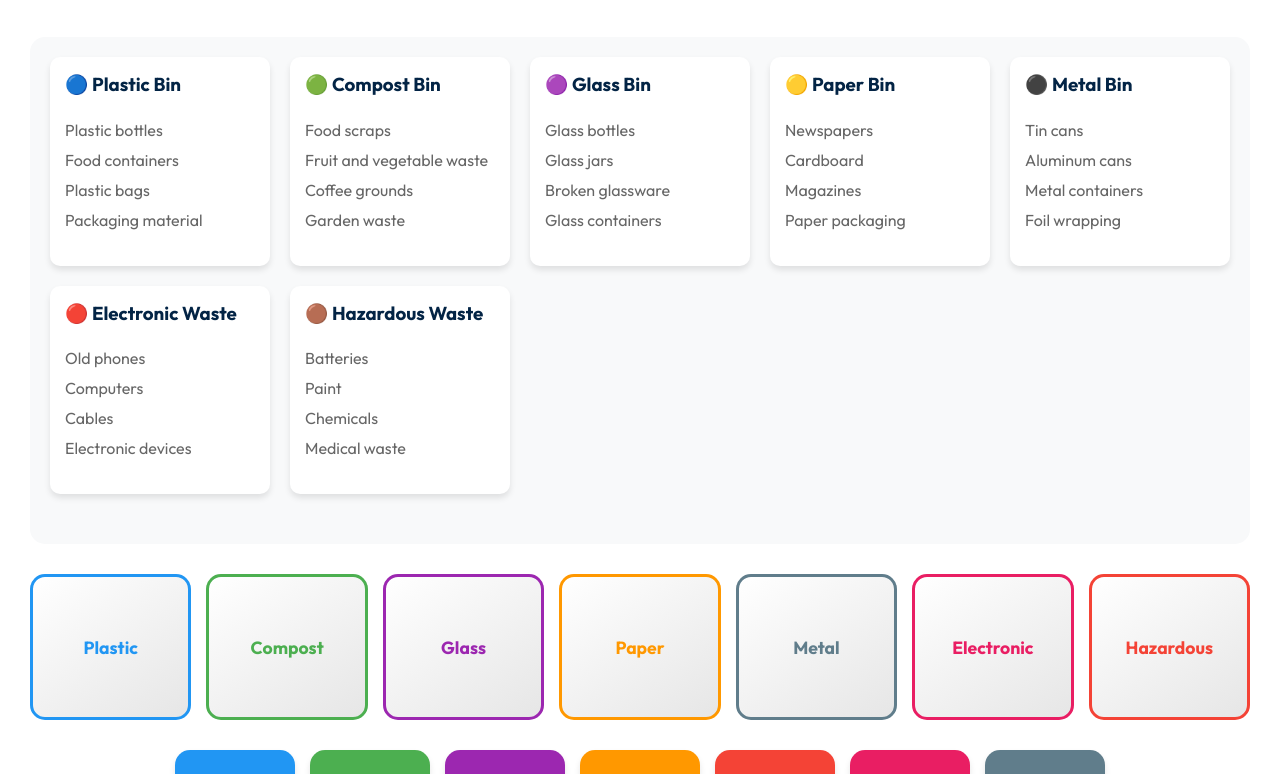
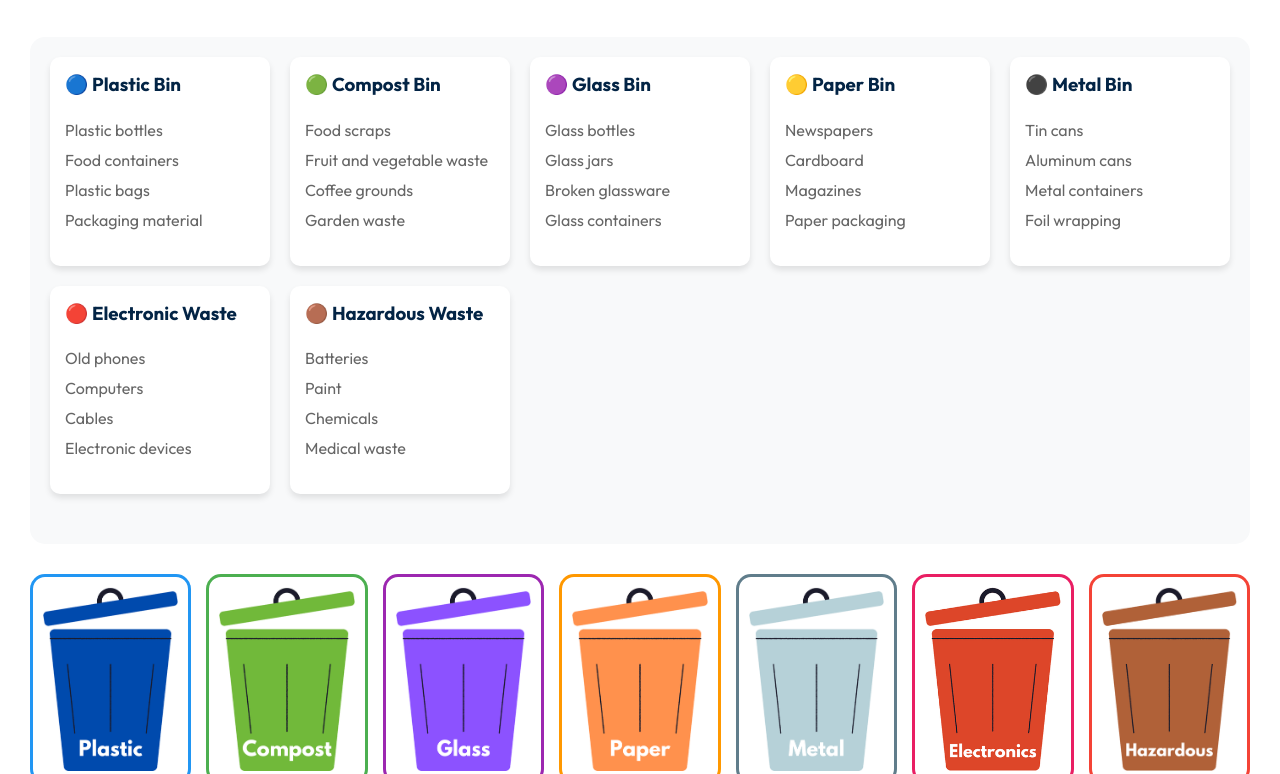
Before and after one commit to Neelancy1504/waste-segregation-game, a plain HTML site: page game.html in a window 1280 px wide. Shown: the part 178-952 px from the top of the page. Drawn offline with Linux system fonts and the light colour scheme.

Commit message:
Update Game

```diff
--- a/game.html
+++ b/game.html
@@ -1,5 +1,6 @@
 <!DOCTYPE html>
 <html lang="en">
+
 <head>
   <meta charset="UTF-8">
   <meta name="viewport" content="width=device-width, initial-scale=1.0">
@@ -19,13 +20,13 @@
       text-align: center;
       background-color: linear-gradient(to bottom right, white, rgb(211, 247, 230));
       padding: 30px;
-    min-height: 100vh; /* Makes container full height of viewport */
-    width: 100%; /* Full width */
-    margin: 0; /* Remove margins */
-    max-width: none; /* Remove max-width restriction */
-    border-radius: 0; /* Remove border radius for full screen look */
-    box-sizing: border-box; /* Include padding in width/height calculations */
-    overflow-y: auto; /* Add scroll if content is too tall */
+      min-height: 100vh;
+      width: 100%;
+      margin: 0;
+      max-width: none;
+      border-radius: 0;
+      box-sizing: border-box;
+      overflow-y: auto;
     }
 
     h1 {
@@ -83,6 +84,12 @@
       color: #666;
     }
 
+    /* .bins {
+      display: grid;
+      grid-template-columns: repeat(auto-fit, minmax(130px, 1fr));
+      gap: 15px;
+      margin: 30px 0;
+    } */
     .bins {
       display: grid;
       grid-template-columns: repeat(auto-fit, minmax(130px, 1fr));
@@ -91,18 +98,30 @@
     }
 
     .bin {
-      width: auto;
-      height: 120px;
-      background: linear-gradient(145deg, #ffffff, #e6e6e6);
+      background: white;
       border: 3px solid #333;
       display: flex;
       justify-content: center;
       align-items: center;
-      font-size: 1.1em;
-      font-weight: bold;
       border-radius: 15px;
       transition: all 0.3s ease;
       padding: 10px;
+      overflow: hidden;
+      width: fit-content;
+      /* Adjust width to fit the image */
+      height: fit-content;
+      /* Adjust height to fit the image */
+    }
+
+    .bin img {
+      width: 100%;
+      /* Ensure the image fills the bin */
+      height: 100%;
+      /* Ensure the image fills the bin */
+      object-fit: contain;
+      /* Ensure the image scales proportionally */
+      border-radius: 10px;
+      /* Optional: Add border radius to the image */
     }
 
     .bin:hover {
@@ -110,13 +129,33 @@
       box-shadow: 0 5px 15px rgba(0, 0, 0, 0.2);
     }
 
-    #plastic-bin { border-color: #2196F3; color: #2196F3; }
-    #compost-bin { border-color: #4CAF50; color: #4CAF50; }
-    #glass-bin { border-color: #9C27B0; color: #9C27B0; }
-    #paper-bin { border-color: #FF9800; color: #FF9800; }
-    #metal-bin { border-color: #607D8B; color: #607D8B; }
-    #electronic-bin { border-color: #E91E63; color: #E91E63; }
-    #hazardous-bin { border-color: #F44336; color: #F44336; }
+    #plastic-bin {
+      border-color: #2196F3;
+    }
+
+    #compost-bin {
+      border-color: #4CAF50;
+    }
+
+    #glass-bin {
+      border-color: #9C27B0;
+    }
+
+    #paper-bin {
+      border-color: #FF9800;
+    }
+
+    #metal-bin {
+      border-color: #607D8B;
+    }
+
+    #electronic-bin {
+      border-color: #E91E63;
+    }
+
+    #hazardous-bin {
+      border-color: #F44336;
+    }
 
     .waste-items {
       display: flex;
@@ -146,13 +185,33 @@
       transform: scale(1.05);
     }
 
-    #plastic-bottle { background: #2196F3; }
-    #banana-peel { background: #4CAF50; }
-    #glass-bottle { background: #9C27B0; }
-    #paper { background: #FF9800; }
-    #battery { background: #F44336; }
-    #phone { background: #E91E63; }
-    #tin-can { background: #607D8B; }
+    #plastic-bottle {
+      background: #2196F3;
+    }
+
+    #banana-peel {
+      background: #4CAF50;
+    }
+
+    #glass-bottle {
+      background: #9C27B0;
+    }
+
+    #paper {
+      background: #FF9800;
+    }
+
+    #battery {
+      background: #F44336;
+    }
+
+    #phone {
+      background: #E91E63;
+    }
+
+    #tin-can {
+      background: #607D8B;
+    }
 
     #feedback {
       font-size: 1.3em;
@@ -188,6 +247,7 @@
     }
   </style>
 </head>
+
 <body>
   <div class="game-container">
     <h1>Waste Segregation Game</h1>
@@ -262,13 +322,27 @@
     </div>
 
     <div class="bins">
-      <div class="bin" id="plastic-bin">Plastic</div>
-      <div class="bin" id="compost-bin">Compost</div>
-      <div class="bin" id="glass-bin">Glass</div>
-      <div class="bin" id="paper-bin">Paper</div>
-      <div class="bin" id="metal-bin">Metal</div>
-      <div class="bin" id="electronic-bin">Electronic</div>
-      <div class="bin" id="hazardous-bin">Hazardous</div>
+      <div class="bin" id="plastic-bin">
+        <img src="assets/images/Plastic.png" alt="Plastic Bin" />
+      </div>
+      <div class="bin" id="compost-bin">
+        <img src="assets/images/Compost.png" alt="Compost Bin" />
+      </div>
+      <div class="bin" id="glass-bin">
+        <img src="assets/images/Glass.png" alt="Glass Bin" />
+      </div>
+      <div class="bin" id="paper-bin">
+        <img src="assets/images/Paper.png" alt="Paper Bin" />
+      </div>
+      <div class="bin" id="metal-bin">
+        <img src="assets/images/Metal.png" alt="Metal Bin" />
+      </div>
+      <div class="bin" id="electronic-bin">
+        <img src="assets/images/Electronics.png" alt="Electronic Bin" />
+      </div>
+      <div class="bin" id="hazardous-bin">
+        <img src="assets/images/Hazardous.png" alt="Hazardous Bin" />
+      </div>
     </div>
 
     <div class="waste-items">
@@ -289,14 +363,15 @@
     const scoreElement = document.getElementById("score");
     const feedbackElement = document.getElementById("feedback");
 
+    // Map waste items to correct bin image sources and bin names
     const wasteToBin = {
-      "plastic-bottle": "plastic-bin",
-      "banana-peel": "compost-bin",
-      "glass-bottle": "glass-bin",
-      "paper": "paper-bin",
-      "battery": "hazardous-bin",
-      "phone": "electronic-bin",
-      "tin-can": "metal-bin"
+      "plastic-bottle": { image: "assets/images/Plastic.png", name: "Plastic Bin" },
+      "banana-peel": { image: "assets/images/Compost.png", name: "Compost Bin" },
+      "glass-bottle": { image: "assets/images/Glass.png", name: "Glass Bin" },
+      "paper": { image: "assets/images/Paper.png", name: "Paper Bin" },
+      "battery": { image: "assets/images/Hazardous.png", name: "Hazardous Bin" },
+      "phone": { image: "assets/images/Electronics.png", name: "Electronic Bin" },
+      "tin-can": { image: "assets/images/Metal.png", name: "Metal Bin" }
     };
 
     const wasteExplanations = {
@@ -336,13 +411,16 @@
 
         const wasteId = e.dataTransfer.getData("text/plain");
         const waste = document.getElementById(wasteId);
-        const correctBinId = wasteToBin[wasteId];
+        const correctBin = wasteToBin[wasteId];
+
+        // Find the image inside the dropped bin
+        const binImage = bin.querySelector("img").getAttribute("src");
 
         let feedbackHtml = '';
-        if (e.target.id === correctBinId) {
+        if (binImage === correctBin.image) {
           score += 10;
           feedbackHtml = `
-            <div style="background: #4CAF50; color: black; font-weight: 600 ;padding: 15px; border-radius: 10px;">
+        <div style="background: #4CAF50; color: black; font-weight: 600; padding: 15px; border-radius: 10px;">
           Correct! +10 points
           <div class="explanation">
             ${wasteExplanations[wasteId]}
@@ -352,10 +430,10 @@
         } else {
           score -= 5;
           feedbackHtml = `
-            <div style="background: #f44336; color: black;font-weight: 600 ; padding: 15px; border-radius: 10px;">
+        <div style="background: #f44336; color: black; font-weight: 600; padding: 15px; border-radius: 10px;">
           Incorrect! -5 points
           <div class="explanation">
-                This item belongs in the ${correctBinId.replace('-bin', '')} bin.
+            This item belongs in the <strong>${correctBin.name}</strong>.
             ${wasteExplanations[wasteId]}
           </div>
         </div>
@@ -381,5 +459,7 @@
       });
     });
   </script>
+
 </body>
+
 </html>
```
Also changed, not shown: index.html (+110 -17 lines), Super Cartoon.ttf (added), assets/images/Compost.png (added), assets/images/Electronics.png (added), assets/images/Glass.png (added), assets/images/Hazardous.png (added), assets/images/Metal.png (added), assets/images/Paper.png (added), assets/images/Plastic.png (added). Lines whose indentation alone changed are shown as unchanged.
